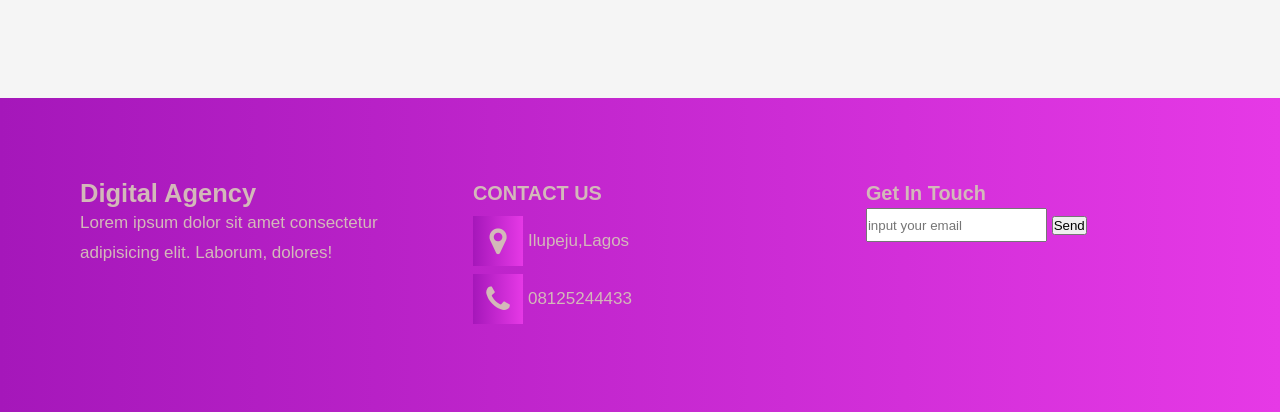
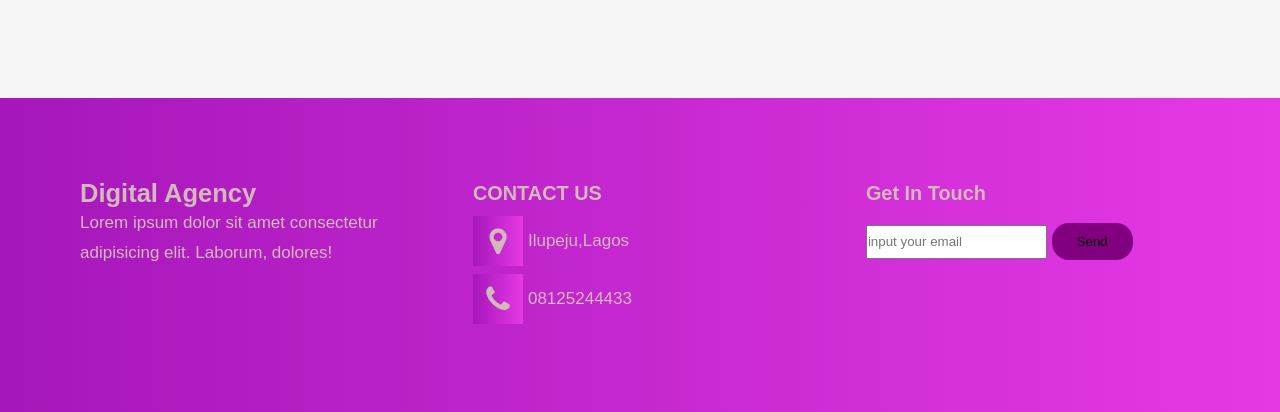
Before and after one commit to AbdulHafizM/Digital-Agency, a plain HTML site: page index.html in a window 1280 px wide. Shown: the part 2082-2494 px from the top of the page. Drawn offline with Linux system fonts and the light colour scheme.

Commit message:
Update styledig.css

```diff
--- a/styledig.css
+++ b/styledig.css
@@ -314,7 +314,17 @@ li a{
 input[type=text]{
    height: 30px;
 }
-
+.email_btn{
+    margin-top: 15px;
+    background: purple;
+    padding: 11px 25px;
+    border: none;
+    border-radius: 17px;
+}
+.email_btn:hover{
+    background: linear-gradient(90deg,#a517ba,rgb(230, 57, 230));
+    opacity: 0.8;
+}
 
 
 
```
